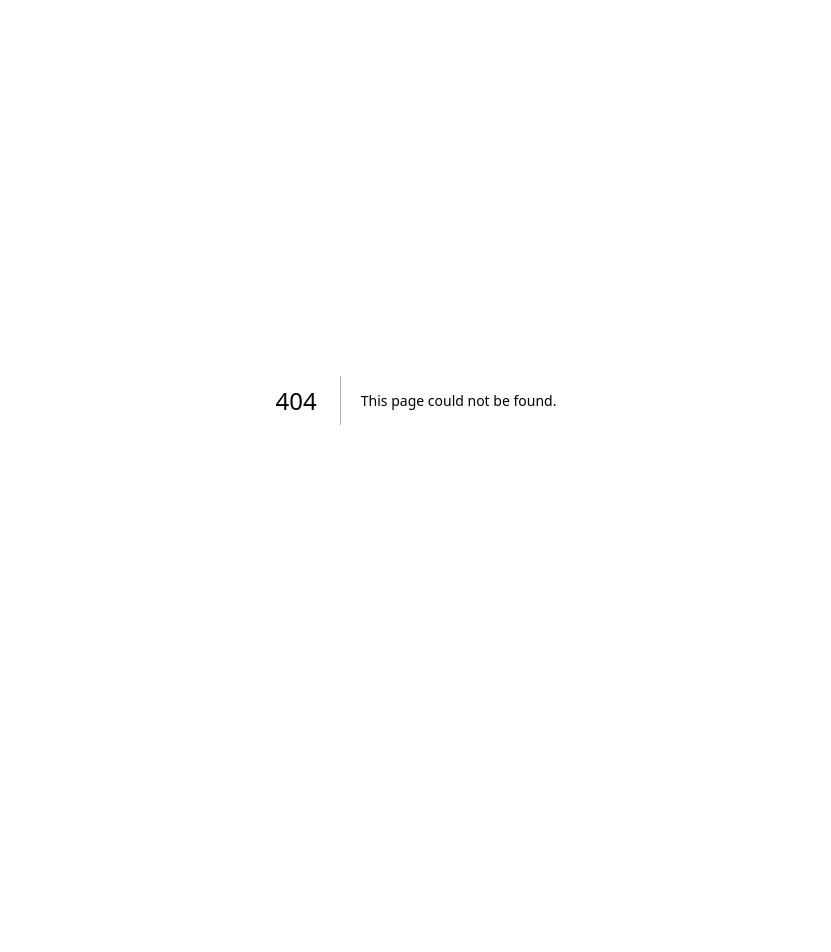
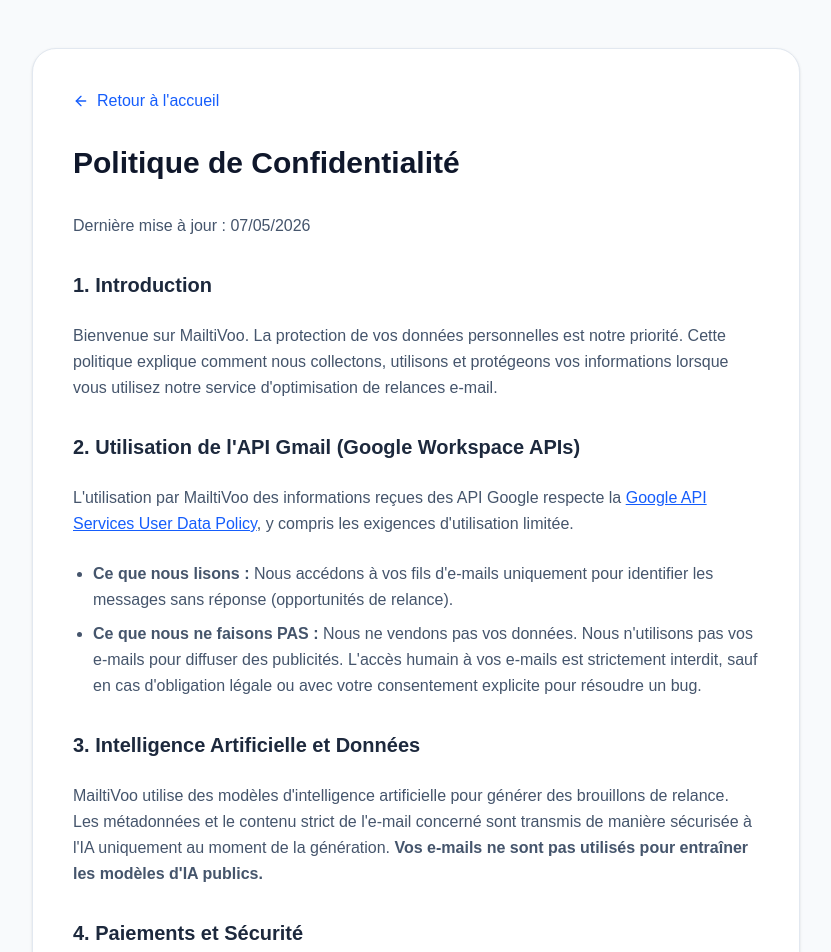
Before and after one commit to DissakeScott/CloseLoop, a Next.js app in the folder frontend/: page /privacy in a window 1280 px wide. Before the commit this address had no page. Shown: the top 952 px of the page, without its empty margins (224-1055 px from the left). Before the commit the page ends 800 px from the top, so only its background shows below. Built offline with nearby package versions, Linux system fonts and the light colour scheme.

Commit message:
feat: ajout des pages juridiques pour validation google et stripe

```diff
--- a/frontend/app/page.tsx
+++ b/frontend/app/page.tsx
@@ -2,6 +2,7 @@
 
 import { ArrowRight, Mail, Bot, TrendingUp, CheckCircle, Shield } from "lucide-react";
 import { motion, type Variants } from "framer-motion";
+import Link from "next/link";
 
 export default function LandingPage() {
   const handleLogin = () => {
@@ -280,7 +281,12 @@
         <div className="flex items-center justify-center gap-2 -mb-4 -mt-10 hover:opacity-80 transition-opacity cursor-pointer">
           <img src="/Logo.png" alt="MailtiVoo Logo" className="w-44 h-20 opacity-80 grayscale" />
         </div>
-        <p className="text-sm -mb-5">© {new Date().getFullYear()} MailtiVoo. Conçu pour maximiser votre potentiel.</p>
+
+        <p className="text-sm mb-4">© {new Date().getFullYear()} MailtiVoo. Conçu pour maximiser votre potentiel.</p>
+        <div className="flex justify-center gap-6 mb-4">
+          <Link href="/privacy" className="hover:text-blue-600 transition-colors">Politique de Confidentialité</Link>
+          <Link href="/terms" className="hover:text-blue-600 transition-colors">Conditions d'utilisation</Link>
+        </div>
       </footer>
     </div>
   );
--- /dev/null
+++ b/frontend/app/privacy/page.tsx
@@ -0,0 +1,39 @@
+import Link from "next/link";
+import { ArrowLeft } from "lucide-react";
+
+export default function PrivacyPolicy() {
+  return (
+    <div className="min-h-screen bg-slate-50 py-12 px-6">
+      <div className="max-w-3xl mx-auto bg-white p-10 rounded-3xl shadow-sm border border-slate-200">
+        <Link href="/" className="inline-flex items-center gap-2 text-blue-600 hover:text-blue-700 font-medium mb-8">
+          <ArrowLeft className="w-4 h-4" /> Retour à l'accueil
+        </Link>
+
+        <h1 className="text-3xl font-extrabold text-slate-900 mb-8">Politique de Confidentialité</h1>
+
+        <div className="space-y-6 text-slate-600 leading-relaxed">
+          <p>Dernière mise à jour : {new Date().toLocaleDateString('fr-FR')}</p>
+
+          <h2 className="text-xl font-bold text-slate-800 mt-8">1. Introduction</h2>
+          <p>Bienvenue sur MailtiVoo. La protection de vos données personnelles est notre priorité. Cette politique explique comment nous collectons, utilisons et protégeons vos informations lorsque vous utilisez notre service d'optimisation de relances e-mail.</p>
+
+          <h2 className="text-xl font-bold text-slate-800 mt-8">2. Utilisation de l'API Gmail (Google Workspace APIs)</h2>
+          <p>L'utilisation par MailtiVoo des informations reçues des API Google respecte la <a href="https://developers.google.com/terms/api-services-user-data-policy" className="text-blue-600 underline">Google API Services User Data Policy</a>, y compris les exigences d'utilisation limitée.</p>
+          <ul className="list-disc pl-5 space-y-2">
+            <li><strong>Ce que nous lisons :</strong> Nous accédons à vos fils d'e-mails uniquement pour identifier les messages sans réponse (opportunités de relance).</li>
+            <li><strong>Ce que nous ne faisons PAS :</strong> Nous ne vendons pas vos données. Nous n'utilisons pas vos e-mails pour diffuser des publicités. L'accès humain à vos e-mails est strictement interdit, sauf en cas d'obligation légale ou avec votre consentement explicite pour résoudre un bug.</li>
+          </ul>
+
+          <h2 className="text-xl font-bold text-slate-800 mt-8">3. Intelligence Artificielle et Données</h2>
+          <p>MailtiVoo utilise des modèles d'intelligence artificielle pour générer des brouillons de relance. Les métadonnées et le contenu strict de l'e-mail concerné sont transmis de manière sécurisée à l'IA uniquement au moment de la génération. <strong>Vos e-mails ne sont pas utilisés pour entraîner les modèles d'IA publics.</strong></p>
+
+          <h2 className="text-xl font-bold text-slate-800 mt-8">4. Paiements et Sécurité</h2>
+          <p>Les paiements sont traités de manière sécurisée par notre partenaire Stripe. MailtiVoo ne stocke jamais vos numéros de carte bancaire sur ses propres serveurs.</p>
+
+          <h2 className="text-xl font-bold text-slate-800 mt-8">5. Suppression des données</h2>
+          <p>Vous pouvez à tout moment révoquer l'accès de MailtiVoo à votre compte Google depuis les paramètres de sécurité de votre compte Google. Pour supprimer l'intégralité de votre compte MailtiVoo, veuillez nous contacter.</p>
+        </div>
+      </div>
+    </div>
+  );
+}
--- /dev/null
+++ b/frontend/app/terms/page.tsx
@@ -0,0 +1,32 @@
+import Link from "next/link";
+import { ArrowLeft } from "lucide-react";
+
+export default function TermsOfService() {
+  return (
+    <div className="min-h-screen bg-slate-50 py-12 px-6">
+      <div className="max-w-3xl mx-auto bg-white p-10 rounded-3xl shadow-sm border border-slate-200">
+        <Link href="/" className="inline-flex items-center gap-2 text-blue-600 hover:text-blue-700 font-medium mb-8">
+          <ArrowLeft className="w-4 h-4" /> Retour à l'accueil
+        </Link>
+
+        <h1 className="text-3xl font-extrabold text-slate-900 mb-8">Conditions Générales d'Utilisation</h1>
+
+        <div className="space-y-6 text-slate-600 leading-relaxed">
+          <p>Dernière mise à jour : {new Date().toLocaleDateString('fr-FR')}</p>
+
+          <h2 className="text-xl font-bold text-slate-800 mt-8">1. Objet du service</h2>
+          <p>MailtiVoo est une solution logicielle (SaaS) conçue pour aider les professionnels à suivre leurs opportunités et à générer des brouillons de relance via l'intelligence artificielle en se connectant à leur boîte de réception.</p>
+
+          <h2 className="text-xl font-bold text-slate-800 mt-8">2. Responsabilité liée à l'Intelligence Artificielle</h2>
+          <p>MailtiVoo génère des brouillons ("Drafts") à l'aide d'IA. Bien que nous visions la meilleure qualité possible, le contenu généré peut contenir des erreurs, des inexactitudes ou un ton inadapté. <strong>L'utilisateur est seul responsable de la relecture, de la modification et de l'envoi final des e-mails.</strong> MailtiVoo décline toute responsabilité concernant les conséquences commerciales d'un e-mail envoyé via notre plateforme.</p>
+
+          <h2 className="text-xl font-bold text-slate-800 mt-8">3. Abonnements et Paiements</h2>
+          <p>MailtiVoo propose un plan gratuit limité et un abonnement premium ("Plan Pro"). Les paiements sont gérés via Stripe. Les abonnements sont sans engagement et peuvent être annulés à tout moment. Aucun remboursement prorata n'est effectué pour un mois entamé.</p>
+
+          <h2 className="text-xl font-bold text-slate-800 mt-8">4. Suspension de compte</h2>
+          <p>Nous nous réservons le droit de suspendre tout compte utilisant MailtiVoo pour du spamming, de l'envoi d'e-mails non sollicités en masse, ou toute violation des conditions d'utilisation de Google Workspace.</p>
+        </div>
+      </div>
+    </div>
+  );
+}
```
